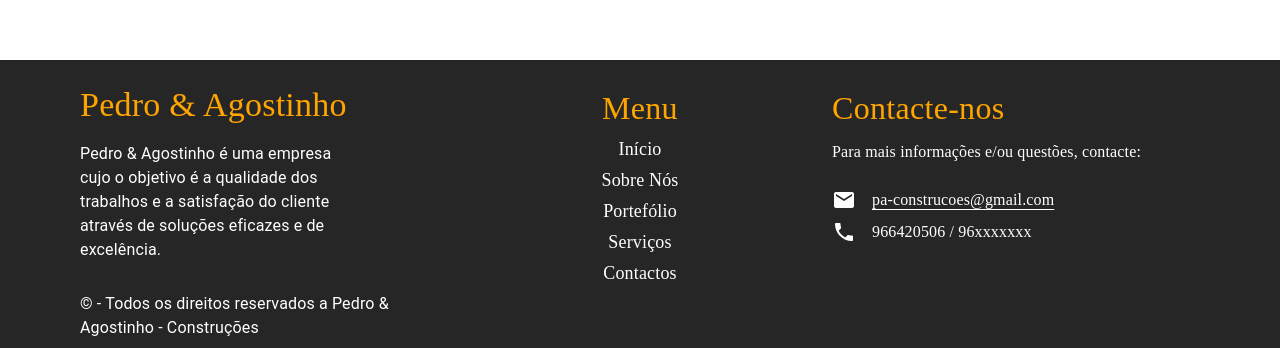
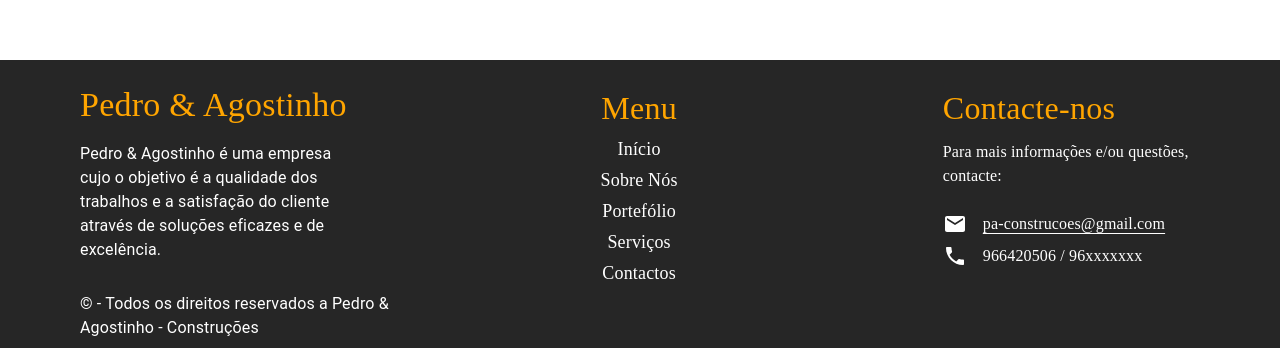
Before and after one commit to joaoyp/construction-webapp-frontend, a React (Create React App) app: page / in a window 1280 px wide. Shown: the part 1444-1792 px from the top of the page. Built offline with nearby package versions, Linux system fonts and the light colour scheme.

Commit message:
minimal changes to footer

```diff
--- a/src/components/structure/Footer/ContactUs.jsx
+++ b/src/components/structure/Footer/ContactUs.jsx
@@ -6,7 +6,7 @@ import { Email } from "@mui/icons-material";
 
 export const ContactUs = () => {
   return (
-    <div className="w-1/3 flex flex-col">
+    <div className="w-1/3 flex flex-col pl-28">
         <div>
             <Typography
                 color="orange"
```
Also changed, not shown: src/index.css (line endings or trailing spaces).
